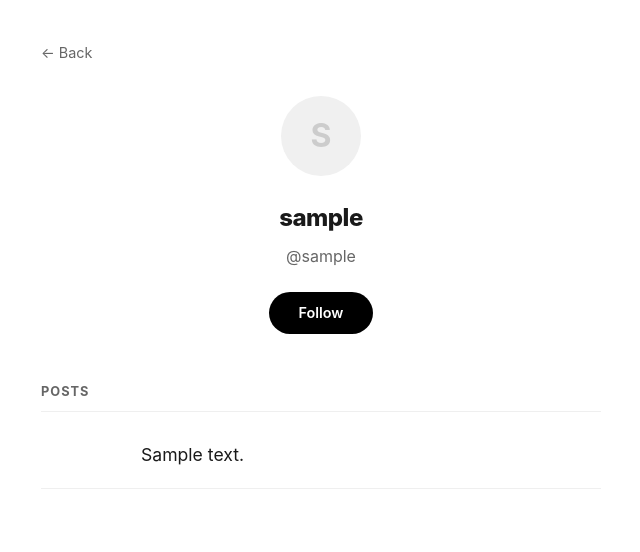
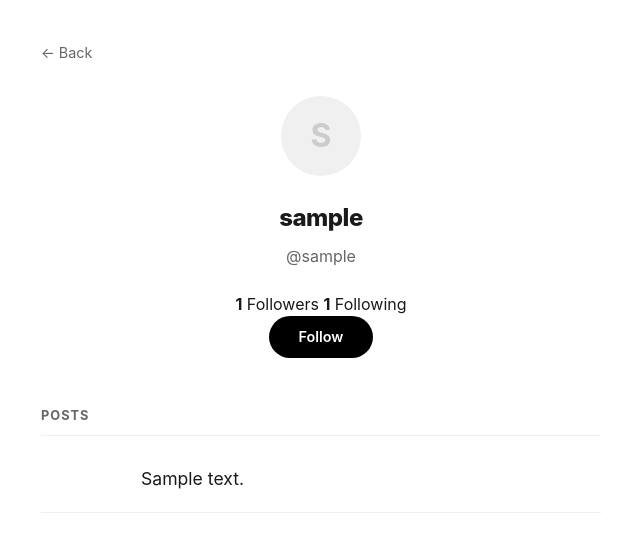
Before and after one commit to apitongcm/StudyGroupApp, a Django app: template app/sociamed/app/templates/profile.html in a window 1280 px wide. Shown: the top 552 px of the page, without its empty margins (319-959 px from the left). Run offline with Django 5.2, Linux system fonts and the light colour scheme; tables that the repository leaves empty hold one stand-in row (values such as "Sample post"); the template is opened without the code that fills it: values that come from a table or form of the project are taken from there, most other values are stand-ins (such as "Sample title", 1, 10 or a date in 2020).

Commit message:
followers and following counts display

```diff
--- a/app/sociamed/app/models.py
+++ b/app/sociamed/app/models.py
@@ -15,6 +15,10 @@ class Follow(models.Model):
     follower = models.ForeignKey(User, related_name='follower', on_delete=models.CASCADE)
     following = models.ForeignKey(User, related_name='following', on_delete=models.CASCADE)
 
+    class Meta:
+        unique_together = ('follower', 'following')
+
+
 class Like(models.Model):
     user = models.ForeignKey(User, on_delete=models.CASCADE)
     tweet = models.ForeignKey(Tweet, on_delete=models.CASCADE)
--- a/app/sociamed/app/templates/profile.html
+++ b/app/sociamed/app/templates/profile.html
@@ -132,6 +132,17 @@
             </div>
             <h2>{{ profile_user.username }}</h2>
             <span class="handle">@{{ profile_user.username }}</span>
+            <div class="profile-stats">
+                <span>
+                    <strong>{{ followers_count }}</strong> Followers
+                </span>
+
+                <span>
+                    <strong>{{ following_count }}</strong> Following
+                </span>
+            </div>
+
+
 
             {% if request.user != profile_user %}
                 {% if is_following %}
```
Also changed, not shown: app/sociamed/app/views.py (+12 -1 lines).
